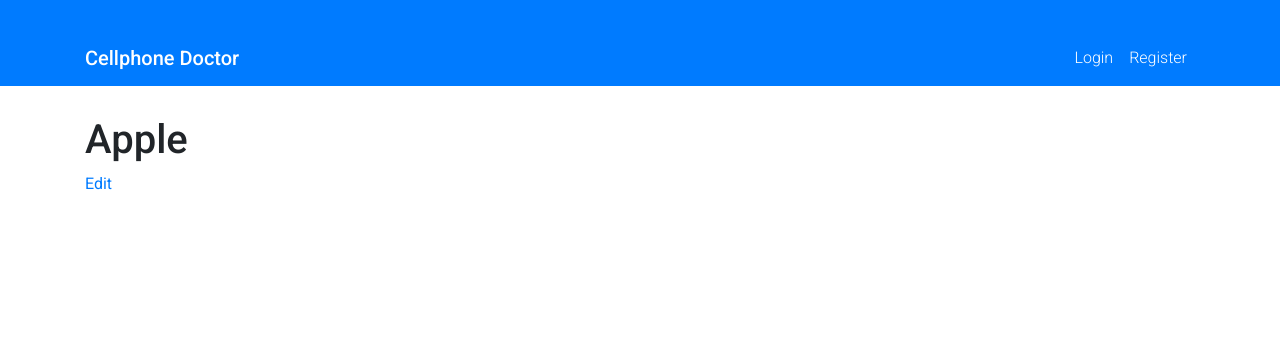
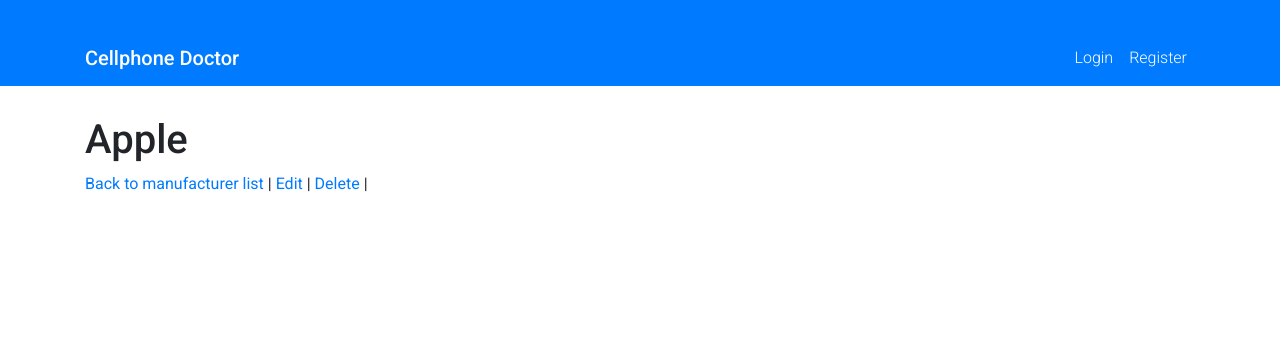
Before and after one commit to morskmorsk/cpd-master, a Django app: page /store/manufacturer/1/ in a window 1280 px wide. Shown: the top 346 px of the page. Run offline with Django 4.2, Linux system fonts and the light colour scheme; data comes from the database, SQL or seed files in the repository; both versions use the stored data as it was after the commit; some libraries are stand-ins or nearby versions.

Commit message:
add delete views

```diff
--- a/store/templates/store/brand/brand_detail.html
+++ b/store/templates/store/brand/brand_detail.html
@@ -3,5 +3,7 @@
 {% block content %}
   <h1>{{ brand.name }}</h1>
   <p>Manufacturer: {{ brand.manufacturer.name }}</p>
-  <a href="{% url 'store:brand_update' brand.pk %}">Edit</a>
+  <a href="{% url 'store:brand_list' %}">Back to Brands</a> |
+  <a href="{% url 'store:brand_update' brand.pk %}">Edit</a> |
+  <a href="{% url 'store:brand_delete' brand.pk %}">Delete</a> |
 {% endblock %}
--- a/store/templates/store/devicecolor/devicecolor_detail.html
+++ b/store/templates/store/devicecolor/devicecolor_detail.html
@@ -4,5 +4,6 @@
   <h1>{{ object.name }}</h1>
 
   <a href="{% url 'store:devicecolor_list' %}">Back to Device Color List</a> |
-  <a href="{% url 'store:devicecolor_update' object.pk %}">Edit Device Color</a>
+  <a href="{% url 'store:devicecolor_update' object.pk %}">Edit Device Color</a> |
+  <a href="{% url 'store:devicecolor_delete' object.pk %}">Delete Device Color</a> |
 {% endblock %}
--- a/store/templates/store/devicemodel/devicemodel_detail.html
+++ b/store/templates/store/devicemodel/devicemodel_detail.html
@@ -5,6 +5,7 @@
   <p>Brand: {{ object.brand.name }}</p>
   <p>Manufacturer: {{ object.brand.manufacturer.name }}</p>
   <p>Model Series: {{ object.model_series }}</p>
-
+  <a href="{% url 'store:devicemodel_list' %}">Back to device model list</a>
   <a href="{% url 'store:devicemodel_update' object.pk %}">Edit</a>
+  <a href="{% url 'store:devicemodel_delete' object.pk %}">Delete</a>
 {% endblock %}
--- a/store/templates/store/manufacturer/manufacturer_detail.html
+++ b/store/templates/store/manufacturer/manufacturer_detail.html
@@ -2,5 +2,7 @@
 
 {% block content %}
   <h1>{{ object.name }}</h1>
-  <a href="{% url 'store:manufacturer_update' object.pk %}">Edit</a>
+  <a href="{% url 'store:manufacturer_list' %}">Back to manufacturer list</a> |
+  <a href="{% url 'store:manufacturer_update' object.pk %}">Edit</a> |
+  <a href="{% url 'store:manufacturer_delete' object.pk %}">Delete</a> |
 {% endblock %}
--- a/store/urls.py
+++ b/store/urls.py
@@ -42,19 +42,23 @@
     path('manufacturer/<int:pk>/', views.ManufacturerDetailView.as_view(), name='manufacturer_detail'),
     path('manufacturer/new/', views.ManufacturerCreateView.as_view(), name='manufacturer_create'),
     path('manufacturer/<int:pk>/edit/', views.ManufacturerUpdateView.as_view(), name='manufacturer_update'),
+    path('manufacturer/<int:pk>/delete/', views.ManufacturerDeleteView.as_view(), name='manufacturer_delete'),
     # brand urls:
     path('brands/', views.BrandListView.as_view(), name='brand_list'),
     path('brand/<int:pk>/', views.BrandDetailView.as_view(), name='brand_detail'),
     path('brand/new/', views.BrandCreateView.as_view(), name='brand_create'),
     path('brand/<int:pk>/edit/', views.BrandUpdateView.as_view(), name='brand_update'),
+    path('brand/<int:pk>/delete/', views.BrandDeleteView.as_view(), name='brand_delete'),
     # DeviceModel URLs
     path('devicemodels/', views.DeviceModelListView.as_view(), name='devicemodel_list'),
     path('devicemodel/<int:pk>/', views.DeviceModelDetailView.as_view(), name='devicemodel_detail'),
     path('devicemodel/new/', views.DeviceModelCreateView.as_view(), name='devicemodel_create'),
     path('devicemodel/<int:pk>/edit/', views.DeviceModelUpdateView.as_view(), name='devicemodel_update'),
+    path('devicemodel/<int:pk>/delete/', views.DeviceModelDeleteView.as_view(), name='devicemodel_delete'),
     # DeviceColor URLs
     path('devicecolors/', views.DeviceColorListView.as_view(), name='devicecolor_list'),
     path('devicecolor/<int:pk>/', views.DeviceColorDetailView.as_view(), name='devicecolor_detail'),
     path('devicecolor/new/', views.DeviceColorCreateView.as_view(), name='devicecolor_create'),
     path('devicecolor/<int:pk>/edit/', views.DeviceColorUpdateView.as_view(), name='devicecolor_update'),
-    ]
+    path('devicecolor/<int:pk>/delete/', views.DeviceColorDeleteView.as_view(), name='devicecolor_delete'),
+]
--- a/store/views.py
+++ b/store/views.py
@@ -1,5 +1,5 @@
 from django.urls import reverse_lazy
-from django.views.generic import ListView, DetailView, CreateView, UpdateView
+from django.views.generic import ListView, DetailView, CreateView, UpdateView, DeleteView
 from .models import Manufacturer, Brand, DeviceModel, DeviceColor
 from django.db.models import Prefetch
 
@@ -30,10 +30,10 @@
     success_url = reverse_lazy('store:manufacturer_list')
 
 
-# create views for Brand model
-# class Brand(models.Model):
-#     manufacturer = models.ForeignKey(Manufacturer, on_delete=models.CASCADE)
-#     name = models.CharField(max_length=50)
+class ManufacturerDeleteView(DeleteView):
+    model = Manufacturer
+    template_name = 'store/manufacturer/manufacturer_confirm_delete.html'
+    success_url = reverse_lazy('store:manufacturer_list')
 
 
 class BrandListView(ListView):
@@ -64,21 +64,10 @@
     success_url = reverse_lazy('store:brand_list')
 
 
-# class DeviceModel(models.Model):
-#     brand = models.ForeignKey(Brand, on_delete=models.CASCADE)
-#     model_series = models.CharField(max_length=50, default="N/A")
-#     name = models.CharField(max_length=50)
-
-# create views for DeviceModel model
-
-
-# class DeviceModelListView(ListView):
-#     model = DeviceModel
-#     template_name = 'store/devicemodel/devicemodel_list.html'
-
-#     def get_queryset(self):
-#         qs = super().get_queryset()
-#         return qs.order_by('brand__manufacturer__name', 'brand__name', 'name')
+class BrandDeleteView(DeleteView):
+    model = Brand
+    template_name = 'store/brand/brand_confirm_delete.html'
+    success_url = reverse_lazy('store:brand_list')
 
 
 class DeviceModelListView(ListView):
@@ -114,11 +103,10 @@
     template_name = 'store/devicemodel/devicemodel_form.html'
     success_url = reverse_lazy('store:devicemodel_list')
 
-
-# class DeviceColor(models.Model):
-    # name = models.CharField(max_length=50, unique=True)
-
-# create views for DeviceColor model
+class DeviceModelDeleteView(DeleteView):
+    model = DeviceModel
+    template_name = 'store/devicemodel/devicemodel_confirm_delete.html'
+    success_url = reverse_lazy('store:devicemodel_list')
 
 
 class DeviceColorListView(ListView):
@@ -143,3 +131,9 @@
     fields = ['name']
     template_name = 'store/devicecolor/devicecolor_form.html'
     success_url = reverse_lazy('store:devicecolor_list')
+
+
+class DeviceColorDeleteView(DeleteView):
+    model = DeviceColor
+    template_name = 'store/devicecolor/devicecolor_confirm_delete.html'
+    success_url = reverse_lazy('store:devicecolor_list')
```
Also changed, not shown: db.sqlite3.
